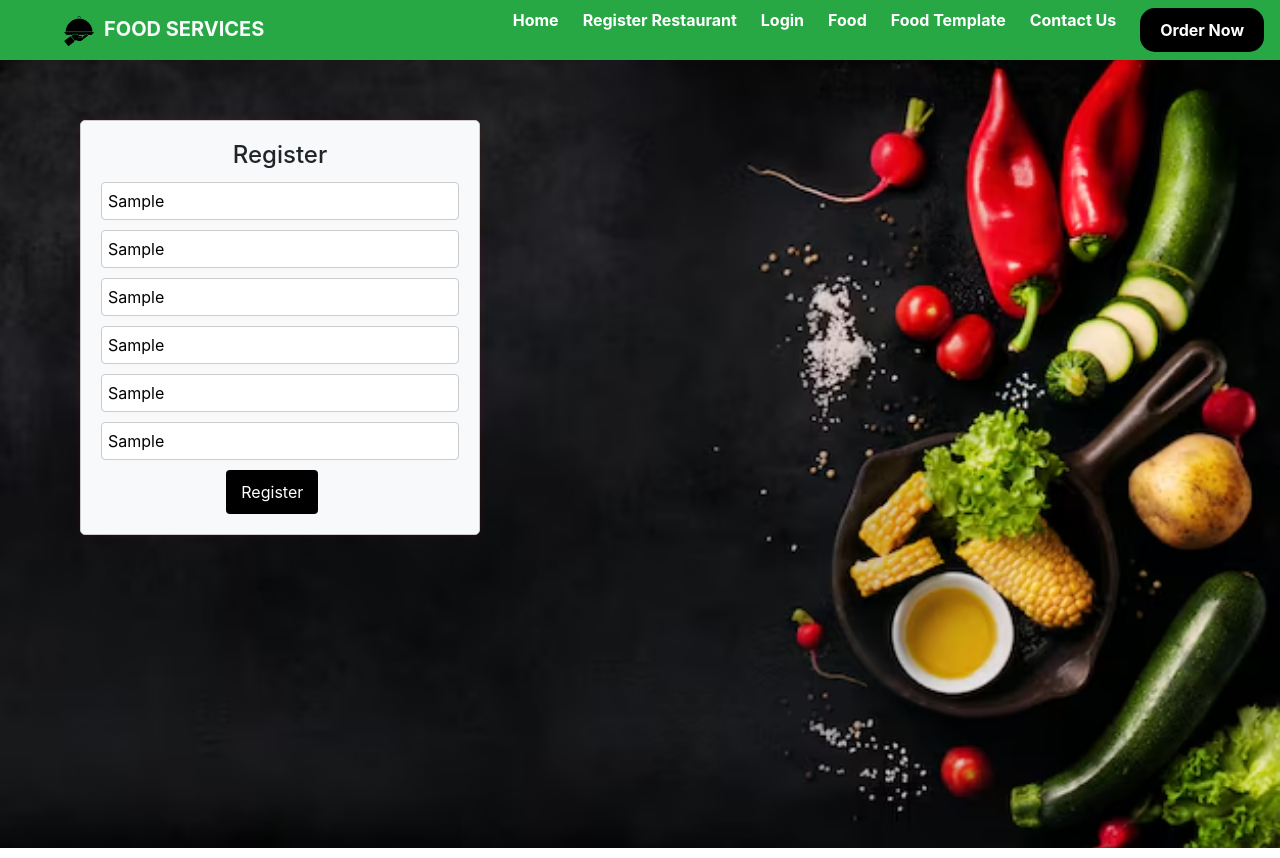
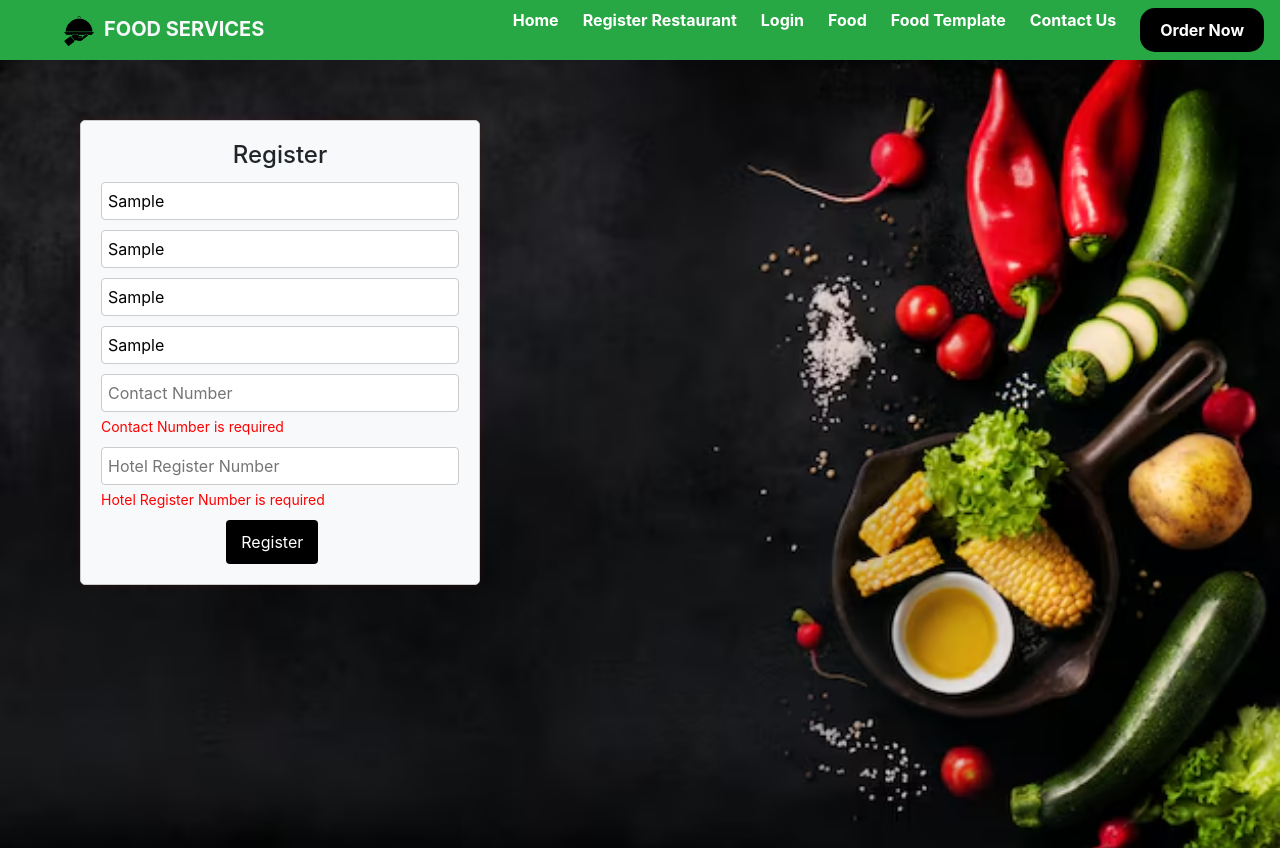
Before and after one commit to Rahul-7504/food-service, an Angular app in the folder food-services/: page /add-restaurant in a window 1280 px wide. Both pictures are taken after typing "Sample", "Sample", "Sample", "Sample", "Sample", "Sample" into the empty fields and a click on the button "Register". Built offline with nearby package versions, Linux system fonts and the light colour scheme.

Commit message:
change validation

```diff
--- a/food-services/src/app/navbar/add-restaurant/add-restaurant.component.html
+++ b/food-services/src/app/navbar/add-restaurant/add-restaurant.component.html
@@ -1,11 +1,10 @@
-
-<div class="background mt-5 pt-4" >
+<div class="background mt-5 pt-4">
   <div class="mt-5 ">
 
     <form [formGroup]="userForm" class="set_form_data bg-light">
-  <h4 class="card-title text-center" >Register</h4>
+      <h4 class="card-title text-center">Register</h4>
       <div>
-    <input type="text" id="OwnerName" formControlName="OwnerName" placeholder="Owner Name"
+        <input type="text" id="OwnerName"oninput="this.value = this.value.replace(/[^a-zA-Z ]/g,'')" formControlName="OwnerName" placeholder="Owner Name"
           [ngClass]="{'is-invalid': submitted && userForm.controls.OwnerName.errors}">
         <div *ngIf="submitted && userForm.controls.OwnerName.errors" class="invalid-feedback">
           <div *ngIf="userForm.controls.OwnerName.errors.required" style="color: red;">
@@ -14,13 +13,16 @@
           <div *ngIf="userForm.controls.OwnerName.errors.pattern" style="color: red;">
             Only alphabet letters are allowed
           </div>
+          <div *ngIf="userForm.controls.OwnerName.errors.onlySpaces" style="color: red;">
+            Owner Name cannot be only spaces
+          </div>
         </div>
       </div>
 
 
 
       <div>
-    <input type="text" id="HotelName" formControlName="HotelName" placeholder="Hotel Name"
+        <input type="text" id="HotelName" oninput="this.value = this.value.replace(/[^a-zA-Z ]/g,'')" formControlName="HotelName" placeholder="Hotel Name"
           [ngClass]="{'is-invalid': submitted && userForm.controls.HotelName.errors}">
         <div *ngIf="submitted && userForm.controls.HotelName.errors" class="invalid-feedback">
           <div *ngIf="userForm.controls.HotelName.errors.required" style="color: red;">
@@ -29,11 +31,14 @@
           <div *ngIf="userForm.controls.HotelName.errors.pattern" style="color: red;">
             Only alphabet letters are allowed
           </div>
+          <div *ngIf="userForm.controls.OwnerName.errors.onlySpaces" style="color: red;">
+            Owner Name cannot be only spaces
+          </div>
         </div>
       </div>
 
       <div>
-    <input type="text" id="HotelLocation" formControlName="HotelLocation" placeholder="Hotel Location"
+        <input type="text" id="HotelLocation" oninput="this.value = this.value.replace(/[^a-zA-Z ]/g,'')" formControlName="HotelLocation" placeholder="Hotel Location"
           [ngClass]="{'is-invalid': submitted && userForm.controls.HotelLocation.errors}">
         <div *ngIf="submitted && userForm.controls.HotelLocation.errors" class="invalid-feedback">
           <div *ngIf="userForm.controls.HotelLocation.errors.required" style="color: red;">
@@ -42,11 +47,14 @@
           <div *ngIf="userForm.controls.HotelLocation.errors.pattern" style="color: red;">
             Only alphabet letters are allowed
           </div>
+          <div *ngIf="userForm.controls.OwnerName.errors.onlySpaces" style="color: red;">
+            Owner Name cannot be only spaces
+          </div>
         </div>
       </div>
 
       <div>
-    <input type="text" id="Hotel" formControlName="Hotel" placeholder="Hotel"
+        <input type="text" id="Hotel" oninput="this.value = this.value.replace(/[^a-zA-Z ]/g,'')" formControlName="Hotel" placeholder="Hotel speciality"
           [ngClass]="{'is-invalid': submitted && userForm.controls.Hotel.errors}">
         <div *ngIf="submitted && userForm.controls.Hotel.errors" class="invalid-feedback">
           <div *ngIf="userForm.controls.Hotel.errors.required" style="color: red;">
@@ -55,11 +63,14 @@
           <div *ngIf="userForm.controls.Hotel.errors.pattern" style="color: red;">
             Only alphabet letters are allowed
           </div>
+          <div *ngIf="userForm.controls.OwnerName.errors.onlySpaces" style="color: red;">
+            Owner Name cannot be only spaces
+          </div>
         </div>
       </div>
 
       <div>
-    <input type="text" id="contactNumber" formControlName="contactNumber" placeholder="Contact Number"
+        <input type="text" id="contactNumber" maxlength="10" oninput="this.value = this.value.replace(/[^0-9]/g,'')" formControlName="contactNumber" placeholder="Contact Number"
           [ngClass]="{'is-invalid': submitted && userForm.controls.contactNumber.errors}">
         <div *ngIf="submitted && userForm.controls.contactNumber.errors" class="invalid-feedback">
           <div *ngIf="userForm.controls.contactNumber.errors.required" style="color: red;">
@@ -72,19 +83,20 @@
       </div>
 
       <div>
-    <input type="text" id="hotelRegisterNumber" formControlName="hotelRegisterNumber" placeholder="Hotel Register Number"
+        <input type="text" id="hotelRegisterNumber" maxlength="10" oninput="this.value = this.value.replace(/[^0-9]/g,'')" formControlName="hotelRegisterNumber"
+          placeholder="Hotel Register Number"
           [ngClass]="{'is-invalid': submitted && userForm.controls.hotelRegisterNumber.errors}">
         <div *ngIf="submitted && userForm.controls.hotelRegisterNumber.errors" class="invalid-feedback">
           <div *ngIf="userForm.controls.hotelRegisterNumber.errors.required" style="color: red;">
             Hotel Register Number is required
           </div>
           <div *ngIf="userForm.controls.hotelRegisterNumber.errors.pattern" style="color: red;">
-        Only numbers are allowed
+            Contact Number should be exactly 10 digits
           </div>
         </div>
       </div>
 
-  <button type="submit" (click)="submit()"style="margin-left: 35%;">Register</button>
+      <button type="submit" (click)="submit()" style="margin-left: 35%; ">Register</button>
 
     </form>
   </div>
--- a/food-services/src/app/navbar/add-restaurant/add-restaurant.component.ts
+++ b/food-services/src/app/navbar/add-restaurant/add-restaurant.component.ts
@@ -1,5 +1,5 @@
 import { Component } from '@angular/core';
-import { FormBuilder, FormGroup, Validators } from '@angular/forms';
+import { AbstractControl, FormBuilder, FormGroup, Validators } from '@angular/forms';
 
 
 @Component({
@@ -13,25 +13,28 @@ export class AddRestaurantComponent {
   submitted=false;
   constructor(private fb: FormBuilder) {
     this.userForm = this.fb.group({
-     OwnerName: ['', [Validators.required,Validators.pattern("[a-zA-Z]+$")]],
-     HotelName: ['', [Validators.required,Validators.pattern("[a-zA-Z]+$")]],
-     HotelLocation: ['', [Validators.required,Validators.pattern("[a-zA-Z]+$")]],
-     Hotel: ['', [Validators.required,Validators.pattern("[a-zA-Z]+$")]],
-     contactNumber: ['', [Validators.required,Validators.pattern("[a-zA-Z]+$")]],
-     hotelRegisterNumber: ['', [Validators.required,Validators.pattern("[a-zA-Z]+$")]],
+
+      OwnerName: ['', [Validators.required, Validators.pattern('^[a-zA-Z ]+$'), this.noOnlySpacesValidator]],
+     HotelName: ['', [Validators.required,Validators.pattern('^[a-zA-Z ]+$'),this.noOnlySpacesValidator]],
+     HotelLocation: ['', [Validators.required,Validators.pattern('^[a-zA-Z ]+$'),this.noOnlySpacesValidator]],
+     Hotel: ['', [Validators.required,Validators.pattern('^[a-zA-Z ]+$'),this.noOnlySpacesValidator]],
+     contactNumber: ['', [Validators.required,Validators.pattern(/^\d{10}$/)]],
+     hotelRegisterNumber: ['', [Validators.required,Validators.pattern(/^\d{10}$/)]],
     });
   }
   submit() {
     this.submitted=true;
     if (this.userForm.valid) {
       console.log(this.userForm.value);
-      alert('SUBMIT SUCCESSFULLY!');
-      return
+
     }
+    const ownerNameWithoutSpaces = this.userForm.value.OwnerName.replace(/\s+/g, '');
+    console.log('OwnerName without spaces:', ownerNameWithoutSpaces);
   }
-
-
-
-
-
-}
+  noOnlySpacesValidator(control: AbstractControl): {[key: string]: boolean} | null {
+    if (control.value && control.value.trim().length === 0) {
+      return { 'onlySpaces': true };
+    }
+    return null;
+  }
+  }
```
Lines whose indentation alone changed are shown as unchanged.
